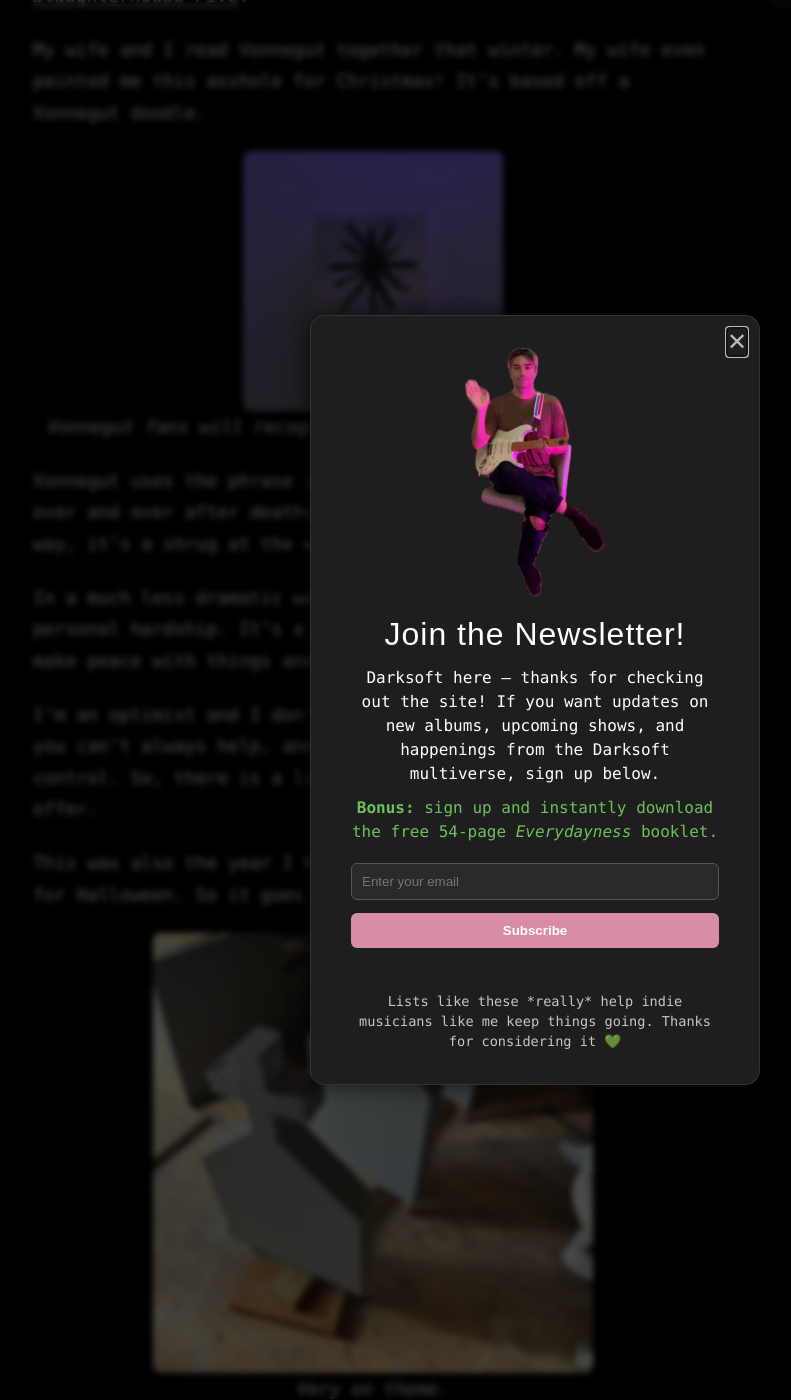
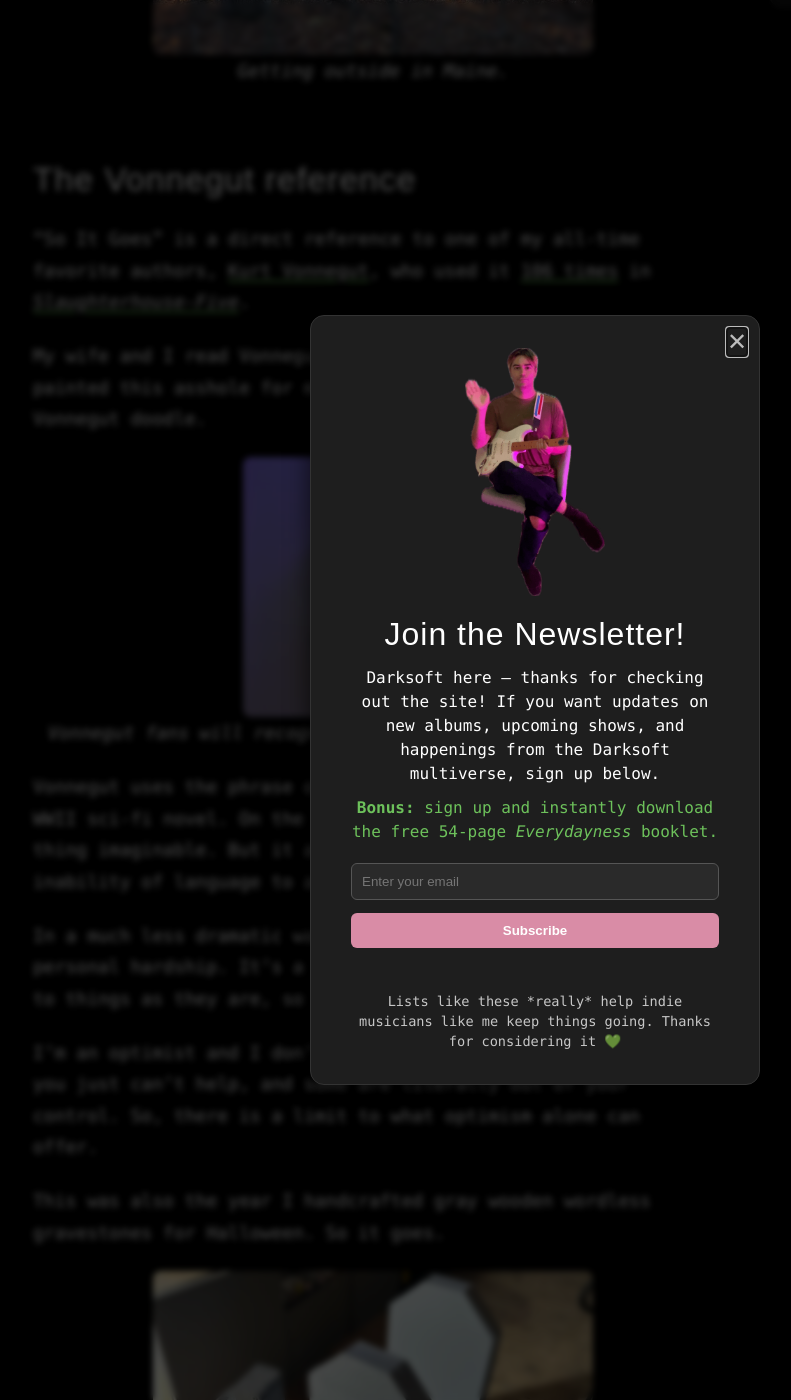
Before and after one commit to darks0ft/website, a Jekyll site: the page built from _posts/2026-10-29-the-story-behind-so-it-goes.md, in a window 1280 px wide and 1400 px high, scrolled down 3374 px. Shown: the whole window, without its empty margins (105-896 px from the left). Built offline with Jekyll 4.4.1, drawn with Linux system fonts in a browser that asks for light colours; some web fonts are replaced; some of the changed text lies outside the part shown.

Commit message:
So It Goes post: add a meaning answer up front, lyric examples and the Brian Fisher credit; extend the Vonnegut section; soften the live paragraph; tighten copy; update the lyrics blurb to match

```diff
--- a/_data/tracks.yml
+++ b/_data/tracks.yml
@@ -726,7 +726,7 @@
     apple_music_track: https://music.apple.com/us/album/so-it-goes/1716573535?i=1716573549
     deezer_track: https://www.deezer.com/track/2542133321
     bandcamp_track: https://darks0ft.bandcamp.com/track/so-it-goes
-    notes: "“So It Goes” is a song made entirely of clichés, written in the later months of the pandemic, when so much was literally out of our control. The title is a direct reference to Kurt Vonnegut, who used the phrase 106 times in Slaughterhouse-Five, saying it over and over after deaths. My use of it is a much less dramatic shrug at personal hardship. It's a saying that resigns the utterer to make peace with things and move on. Because life goes on."
+    notes: "“So It Goes” is a song made entirely of clichés, written in the later months of the pandemic, when so much was literally out of our control. The title is a direct reference to Kurt Vonnegut, who used the phrase 106 times in Slaughterhouse-Five, saying it over and over after deaths. My use of it is a much less dramatic shrug at personal hardship. It's a saying that expresses a resignation to things as they are, so you can make peace and move on. Because life goes on."
 -
     track_id: grayscale_only_human
     track_number: 4
--- a/_posts/2026-10-29-the-story-behind-so-it-goes.md
+++ b/_posts/2026-10-29-the-story-behind-so-it-goes.md
@@ -18,9 +18,13 @@
   <iframe src="https://open.spotify.com/embed/track/7K0SH3uiD2i46SakZ0bH38?theme=0" title="Play So It Goes by Darksoft on Spotify" width="100%" height="80" frameborder="0" allow="autoplay; clipboard-write; encrypted-media; fullscreen; picture-in-picture" loading="lazy"></iframe>
 </div>
 
+What does "So It Goes" mean? To me, it's a phrase about accepting the things you can't change. Inspired by Kurt Vonnegut's *Slaughterhouse-Five*, the Darksoft song explores resignation, personal hardship, and finding peace when life doesn't go your way.
+
 ## An entire song of clichés
 
 On "So It Goes," I set out to write an entire song of clichés.
+
+[The lyrics](/lyrics/grayscale/so_it_goes/) combine "so be it," "the show must go on," "that's how the story goes"... It's just line after line of empty phrases that say little.
 
 The song is on [*Grayscale*](/discography/grayscale/), released in 2023 with [Spirit Goth](https://spiritgoth.com/). The album moves between questioning a world becoming less colorful and making peace with it. I suppose "So It Goes" is on the "making peace with it" side of the colorless spectrum.
 
@@ -38,24 +42,24 @@
 Around this time I tried to get in a daily walk, as I found it to be a very therapeutic exercise. Just to get outside at least once a day and break from the rest of the world. I've made this a part of my [everydayness](/discography/everydayness/).
 
 ![Low sun shining through bare trees onto a leaf-covered path in the woods](/assets/blog/the-story-behind-so-it-goes-1.jpg){: .post-img-small}
-*Getting outside.*
+*Getting outside in Maine.*
 
 ## The Vonnegut reference
 
-"So It Goes" is a direct reference to one of my all-time favorite authors, [Kurt Vonnegut](https://en.wikipedia.org/wiki/Kurt_Vonnegut), who used it 106 times in [*Slaughterhouse-Five*](https://en.wikipedia.org/wiki/Slaughterhouse-Five).
+"So It Goes" is a direct reference to one of my all-time favorite authors, [Kurt Vonnegut](https://en.wikipedia.org/wiki/Kurt_Vonnegut), who used it [106 times](https://www.mentalfloss.com/article/58888/15-things-you-may-not-know-about-slaughterhouse-five) in [*Slaughterhouse-Five*](https://en.wikipedia.org/wiki/Slaughterhouse-Five).
 
-My wife and I read Vonnegut together that winter. My wife even painted me this asshole for Christmas! It's based off a Vonnegut doodle.
+My wife and I read Vonnegut together that winter. My wife even painted this asshole for me for Christmas! It's based off a Vonnegut doodle.
 
 ![A small painted canvas of a black asterisk-like shape on a white background, hung on a wall in purple light](/assets/blog/the-story-behind-so-it-goes-2.jpg){: .post-img-tiny}
 *Vonnegut fans will recognize it from* [Breakfast of Champions](https://en.wikipedia.org/wiki/Breakfast_of_Champions)*.*
 
-Vonnegut uses the phrase in the most horrific way, saying it over and over after deaths in his WWII sci-fi setting. In a way, it's a shrug at the worst thing imaginable.
+Vonnegut uses the phrase over and over after deaths in his WWII sci-fi novel. On the surface, it's a shrug at the worst thing imaginable. But it also suggests fatalism and the inability of language to adequately address death.
 
-In a much less dramatic way, my use of it is a shrug at personal hardship. It's a saying that resigns the utterer to make peace with things and move on.
+In a much less dramatic way, my use of it is a shrug at personal hardship. It's a saying that expresses a resignation to things as they are, so you can make peace and move on.
 
-I'm an optimist and I don't like giving up. But some things you can't always help, and some are literally out of your control. So, there is a limit to what optimism alone can offer.
+I'm an optimist and I don't like giving up. But some things you just can't help, and some are literally out of your control. So, there is a limit to what optimism alone can offer.
 
-This was also the year I handcrafted gray wooden gravestones for Halloween. So it goes.
+This was also the year I handcrafted gray wooden wordless gravestones for Halloween. So it goes.
 
 ![Three handmade gray wooden gravestones standing on a shed floor](/assets/blog/the-story-behind-so-it-goes-7.jpg){: .post-img-small}
 *Very on theme.*
@@ -65,6 +69,8 @@
 The songwriting in this one is super simple. It's just two chords back and forth.
 
 As for the production, this one features an arpeggiated synth bass, which I typically don't have in my production, but I really like how it gave the track more movement. I'm really happy with how the jangly guitar part came out, and how it's repetitive but adds some nuances throughout.
+
+The song was mixed by [Brian Fisher](https://briankfisher.com/work), a mixing and mastering engineer who I've worked with on a number of projects.
 
 ![A pedalboard with Boss, MXR, Electro-Harmonix and other guitar and vocal effects](/assets/blog/the-story-behind-so-it-goes-4.jpg){: .post-img-small}
 *My pedalboard in 2023.*
@@ -80,14 +86,16 @@
 
 ## Back in the set
 
-We brought this song back into the set on tour recently after seeing it was getting some traction on streaming. Live, it really depends on the backing band and how they interpret it. We've played this one really fast, and sometimes it's been more of a sleeper that I had to nix. It's a funny one.
+We brought this song back into the set on tour recently after seeing it was getting some traction on streaming. Live, it really depends on the backing band and how they interpret it. We've played this one really fast, and other times it's taken on a much more laid-back feel. It's a funny one.
 
 ![The four members of Darksoft leaning on a stairwell railing, lit by a fluorescent tube, with show posters and murals on the walls behind them](/assets/blog/the-story-behind-so-it-goes-8.jpg){: .post-img-small}
 *The band for the 2026* Everydayness *tour: Moses, me, Jacob, and Isaac.*
 
 ## So, what's changed?
 
-The song came out in 2023. What's changed since? Well, we may not be in the midst of a global pandemic. But plenty of things in life or the 24-hour news cycle can still cause disillusionment. I think the beauty of a song with a dumb name and lyric like "So It Goes" is that it can be reinterpreted in many ways. Whatever happens, so be it.
+The song came out in 2023. What's changed since? Well, we may not be in the midst of a global pandemic. But plenty of things in life or the 24-hour news cycle can still cause disillusionment.
+
+I think the beauty of a song with a dumb name and lyric like "So It Goes" is that it can be reinterpreted in many ways. Whatever happens, so be it.
 
 I hope it gives peace to those worried about something in the moment, and helps them see the bigger picture, too. Because life goes on. It will always roll on. And, well, there it goes. So it goes.
 
```
Also changed, not shown: other parts of _posts/2026-10-29-the-story-behind-so-it-goes.md (+1 -1 lines).
